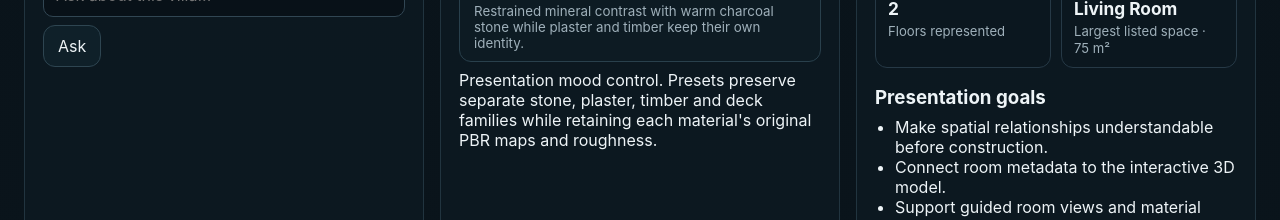
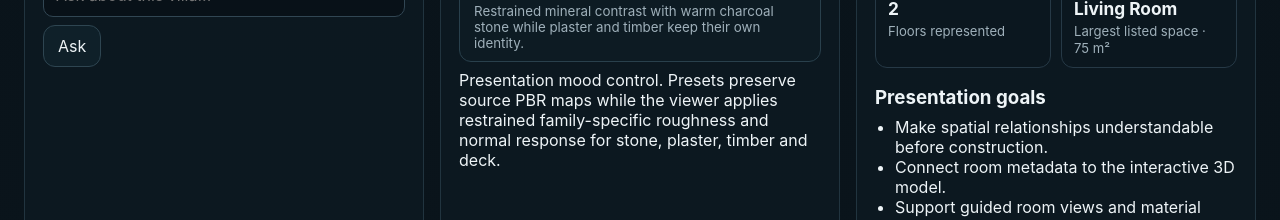
Before and after one commit to safal207/Architectural-AI-Lab, a React (Vite) app in the folder projects/Dubai-Luxury-Villa-AI/web-viewer/app/: page / in a window 1280 px wide. Shown: the part 3867-4087 px from the top of the page. Built offline with nearby package versions, Linux system fonts and the light colour scheme; no server answers.

Commit message:
Describe family-specific surface response

```diff
--- a/projects/Dubai-Luxury-Villa-AI/web-viewer/app/src/MaterialSwitcher.jsx
+++ b/projects/Dubai-Luxury-Villa-AI/web-viewer/app/src/MaterialSwitcher.jsx
@@ -76,7 +76,7 @@ export default function MaterialSwitcher({ onChange }) {
         ))}
       </div>
       <p className="material-switcher__note">
-        Presentation mood control. Presets preserve separate stone, plaster, timber and deck families while retaining each material's original PBR maps and roughness.
+        Presentation mood control. Presets preserve source PBR maps while the viewer applies restrained family-specific roughness and normal response for stone, plaster, timber and deck.
       </p>
     </section>
   );
```
